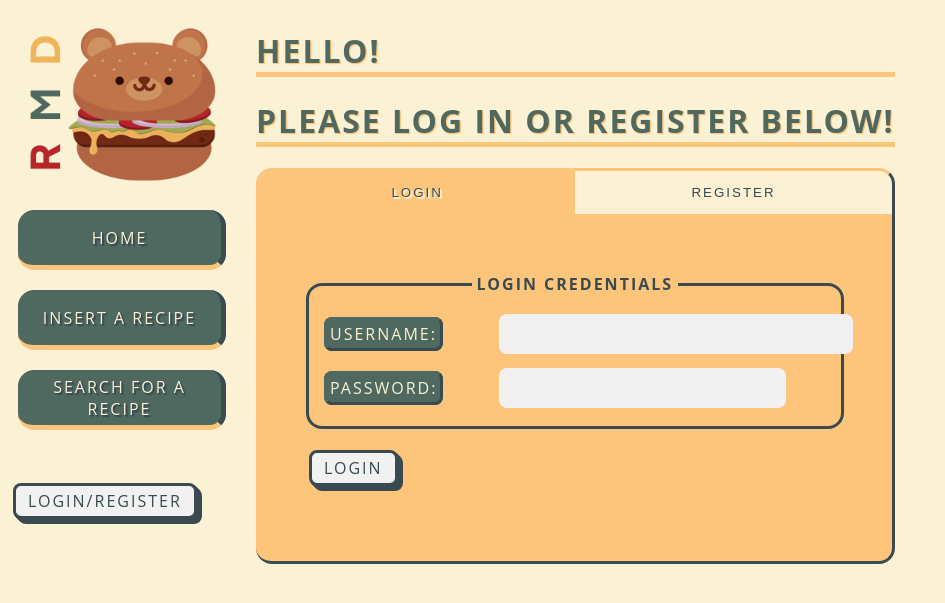
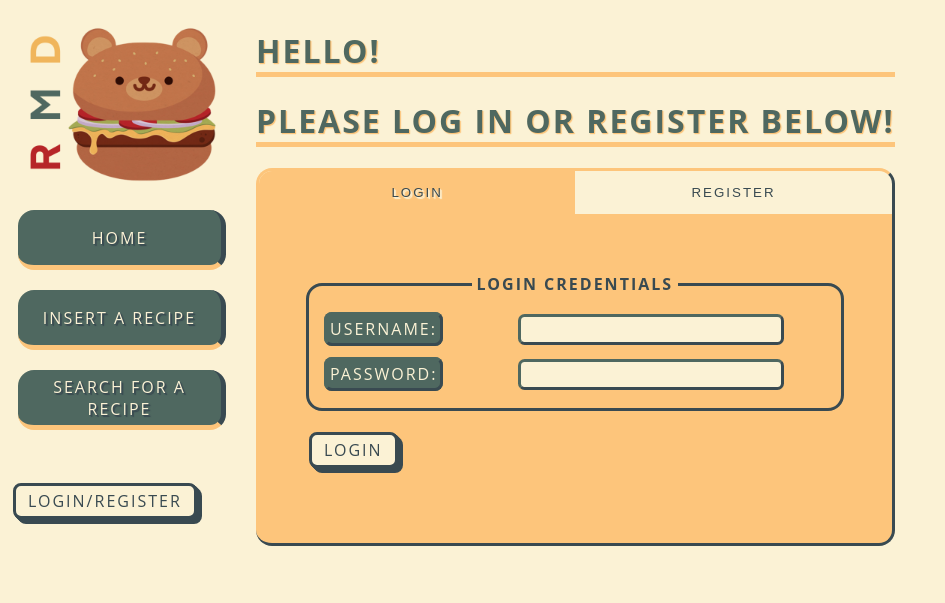
Before and after one commit to hexueer/Recipe-Matching-Database, a Flask app: page /login/ in a window 1280 px wide. Shown: the top 603 px of the page, without its empty margins (0-945 px from the left). Run offline with Flask 2, Linux system fonts and the light colour scheme.

Commit message:
fixing merge conflicts, fixing input css

```diff
--- a/static/style.css
+++ b/static/style.css
@@ -414,16 +414,6 @@ div.desc {
     position: relative;
     display: inline-block;
   }
-  input {
-    border: 1px solid transparent;
-    background-color: #f1f1f1;
-    padding: 10px;
-    font-size: 16px;
-  }
-  input[type=text] {
-    background-color: #f1f1f1;
-    width: 100%;
-  }
 
   .autocomplete-items {
     position: absolute;
```
Also changed, not shown: templates/search.html (+0 -8 lines).
